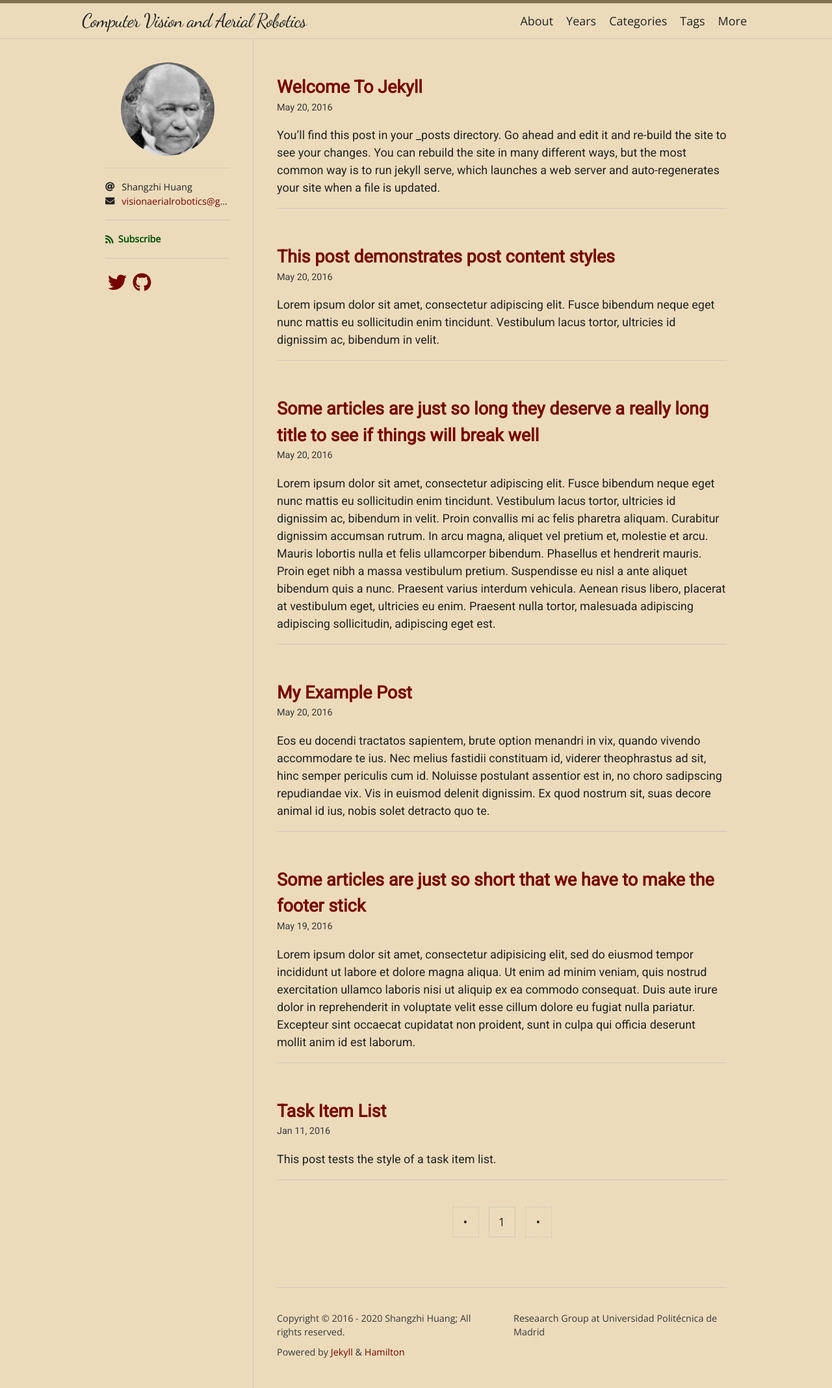
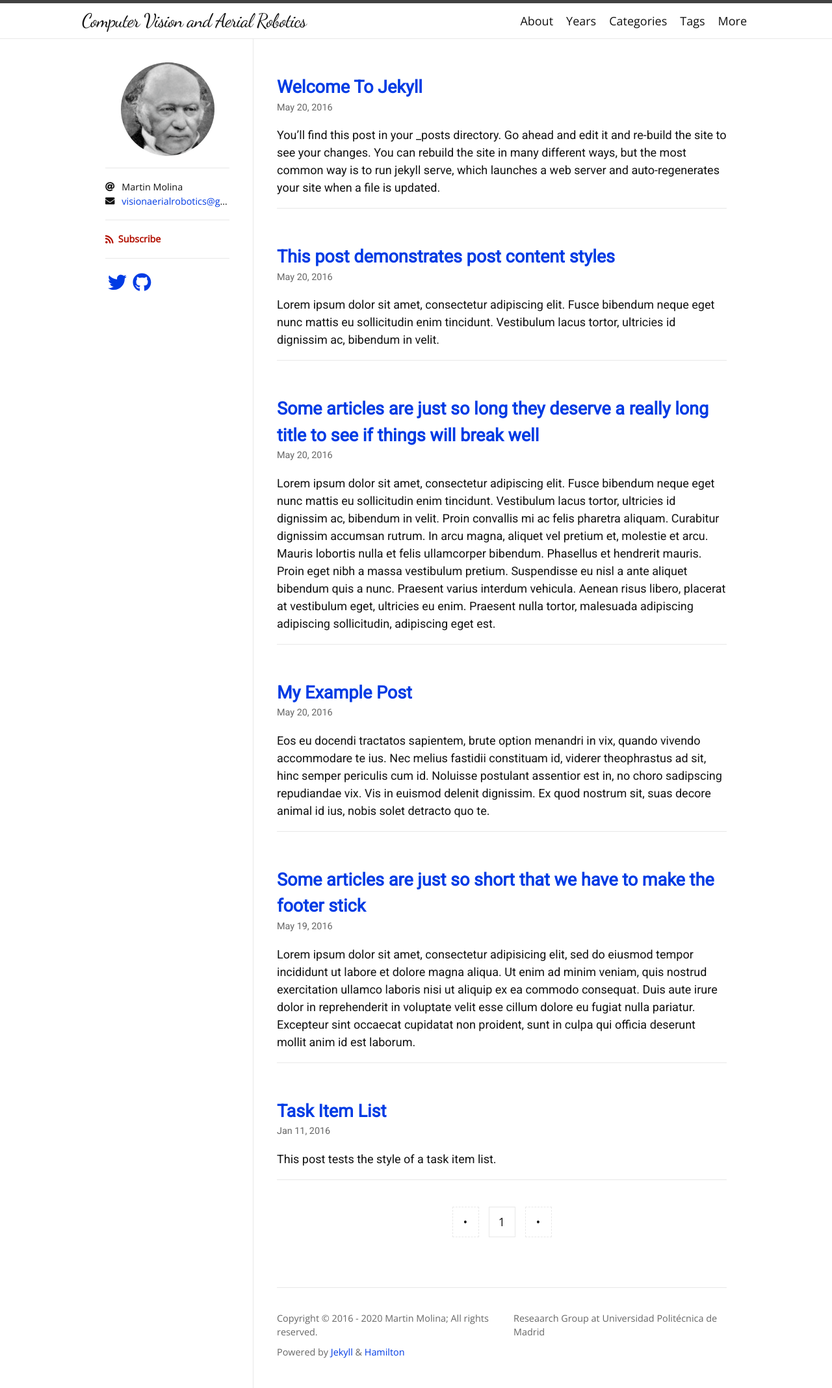
Before and after one commit to cvar-upm/cvar-upm.github.io, a Jekyll site: the page built from index.html, in a window 1280 px wide. Shown: the whole page at 65% size. Built offline with Jekyll 4.4.1, drawn with Linux system fonts in a browser that asks for light colours; nearby versions of some CDN libraries; some web fonts are replaced; the list of posts is cut into pages by our own code.

Commit message:
Update _config.yml

```diff
--- a/_config.yml
+++ b/_config.yml
@@ -1,6 +1,6 @@
 title: Computer Vision and Aerial Robotics
 description: Reseaarch Group at Universidad Politécnica de Madrid
-author: Shangzhi Huang
+author: Martin Molina
 avatar: /logo.png
 email: visionaerialrobotics@gmail.com
 
@@ -9,6 +9,8 @@ plugins:
   - jekyll-feed
   - jekyll-sitemap
   - jekyll-paginate
+
+skin: daylight
 
 paginate: 10
 
```
